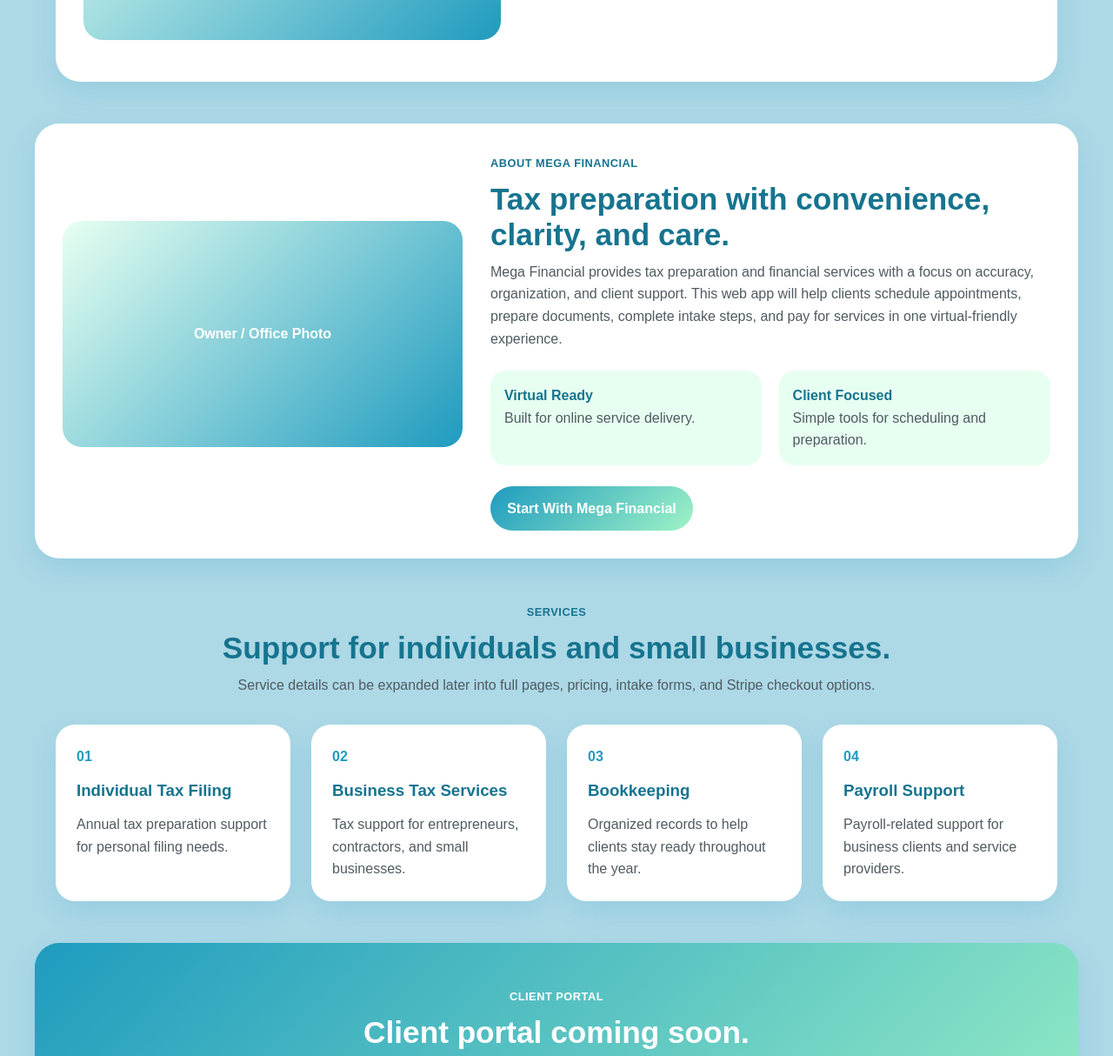
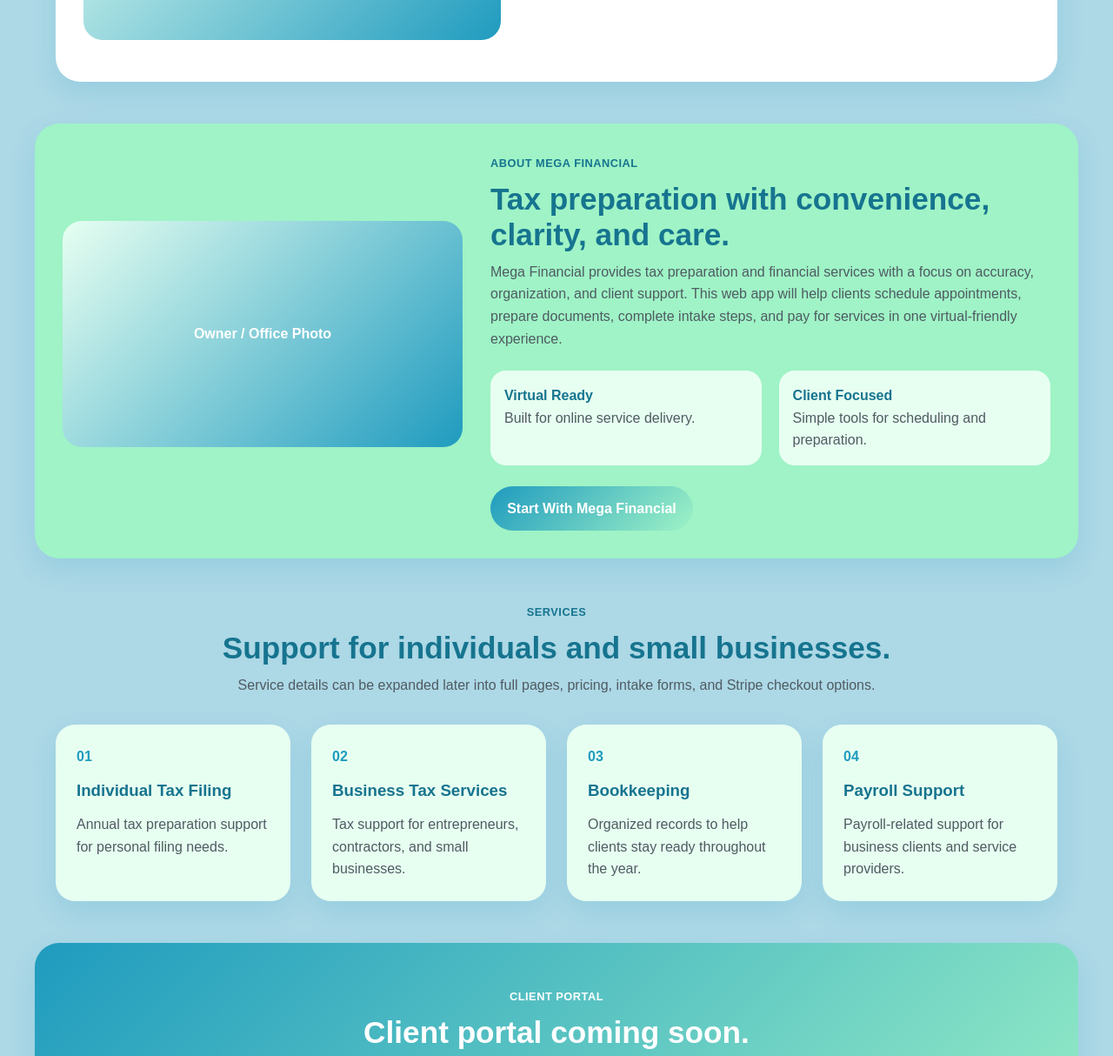
Before and after one commit to Lucki-Zonbi/Mega-Financial-Web-App, a website: page public/index.html in a window 1280 px wide. Shown: the part 1133-2347 px from the top of the page at 87% size. Drawn offline with Linux system fonts and the light colour scheme.

Commit message:
Update about section background color to mint green

```diff
--- a/public/css/style.css
+++ b/public/css/style.css
@@ -263,7 +263,7 @@
   grid-template-columns: 1fr 1.4fr;
   gap: 2rem;
   align-items: center;
-  background: var(--white);
+  background: var(--mint-green);
   border-radius: 28px;
   padding: 2rem;
   box-shadow: var(--shadow);
@@ -298,7 +298,7 @@
 }
 
 .service-card {
-  background: var(--white);
+  background: var(--soft-green);
   border-radius: 22px;
   padding: 1.5rem;
   box-shadow: var(--shadow);
```
